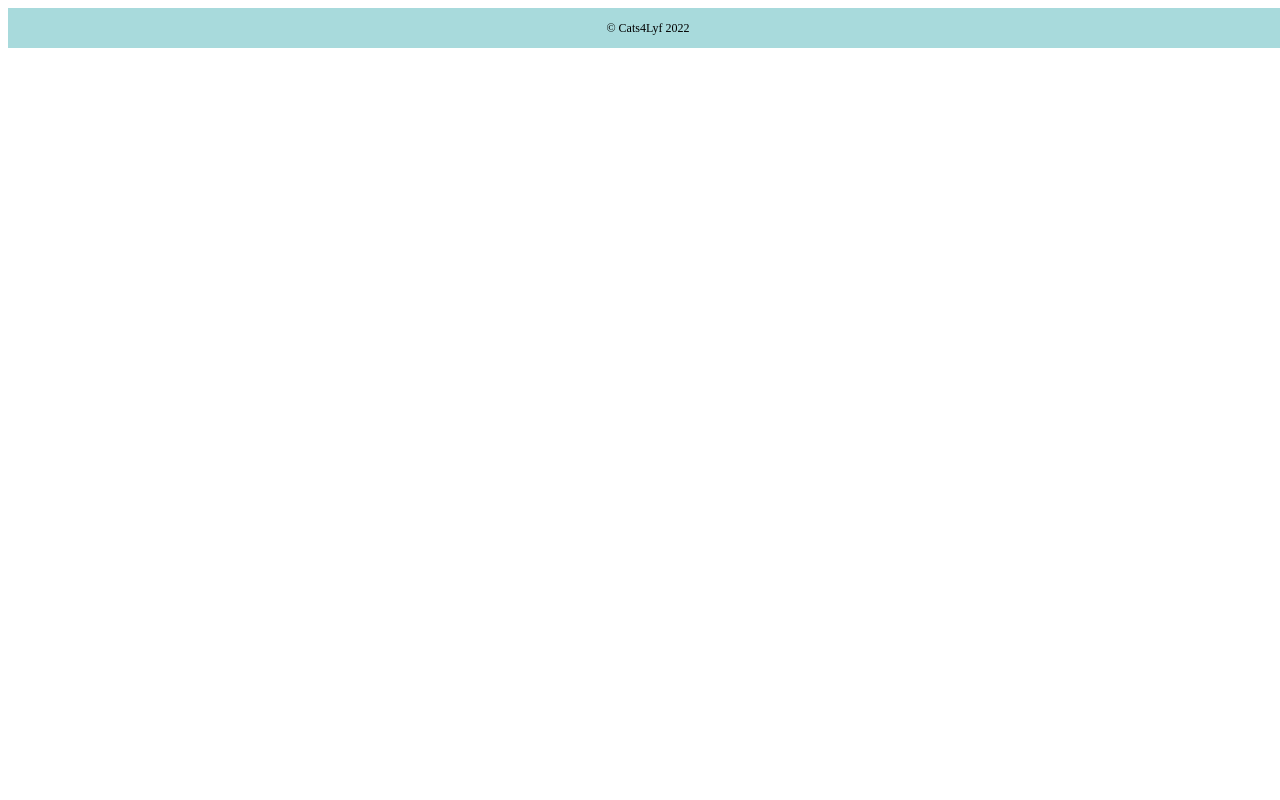
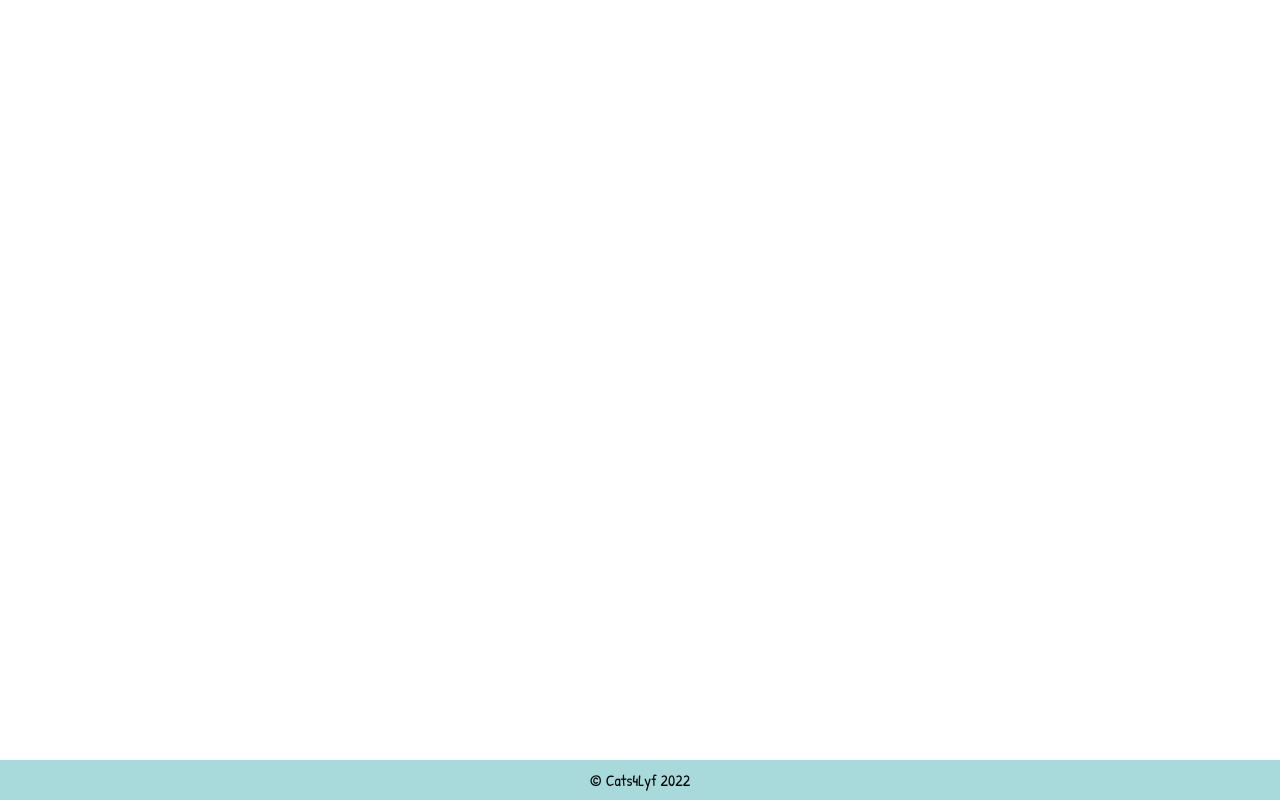
Before and after one commit to mrdiamonddirt/catwarehouse, a React (Create React App) app: page / in a window 1280 px wide. Built offline with nearby package versions, Linux system fonts and the light colour scheme.

Commit message:
Add footer styling

```diff
--- a/src/App.css
+++ b/src/App.css
@@ -12,17 +12,29 @@
   --fontSansSerif: 'Montserrat', sans-serif;
 }
 
+/* ---------------- BODY COMPONENTS ------------ */
+
+body{
+  margin: 0;
+}
+
+
 
 /* ---------------- FOOTER ------------ */
 .footer {
   align-items: center;
   background-color: var(--lightBlue);
+  bottom: 0;
   color:black;
   display: flex;
-  font-size: 0.75rem;
+  font-family: var(--fontSerif);
   height: 5vh;
   justify-content: center;
-
+  position: absolute;
   text-align: center;
   width: 100vw;
 }
+
+.footer p{
+  margin: 0;
+}
--- a/src/components/Footer.js
+++ b/src/components/Footer.js
@@ -13,7 +13,7 @@ function Footer() {
     <div>
       <footer className="footer">
         <div className="footer-container">
-          <a>&copy; {companyName} {currentYear}</a>
+          <p>&copy; {companyName} {currentYear}</p>
         </div>
       </footer>
     </div>
```
